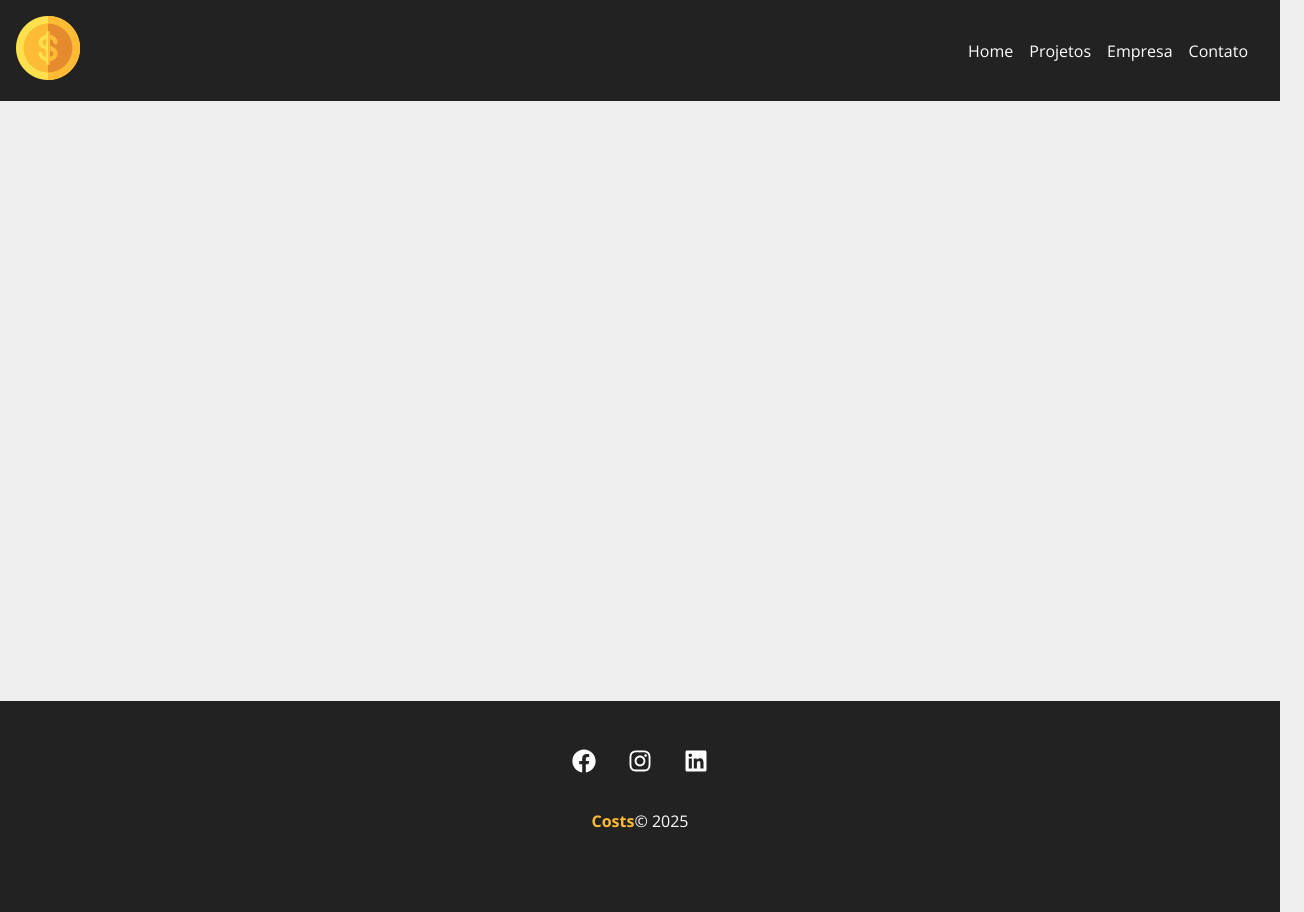
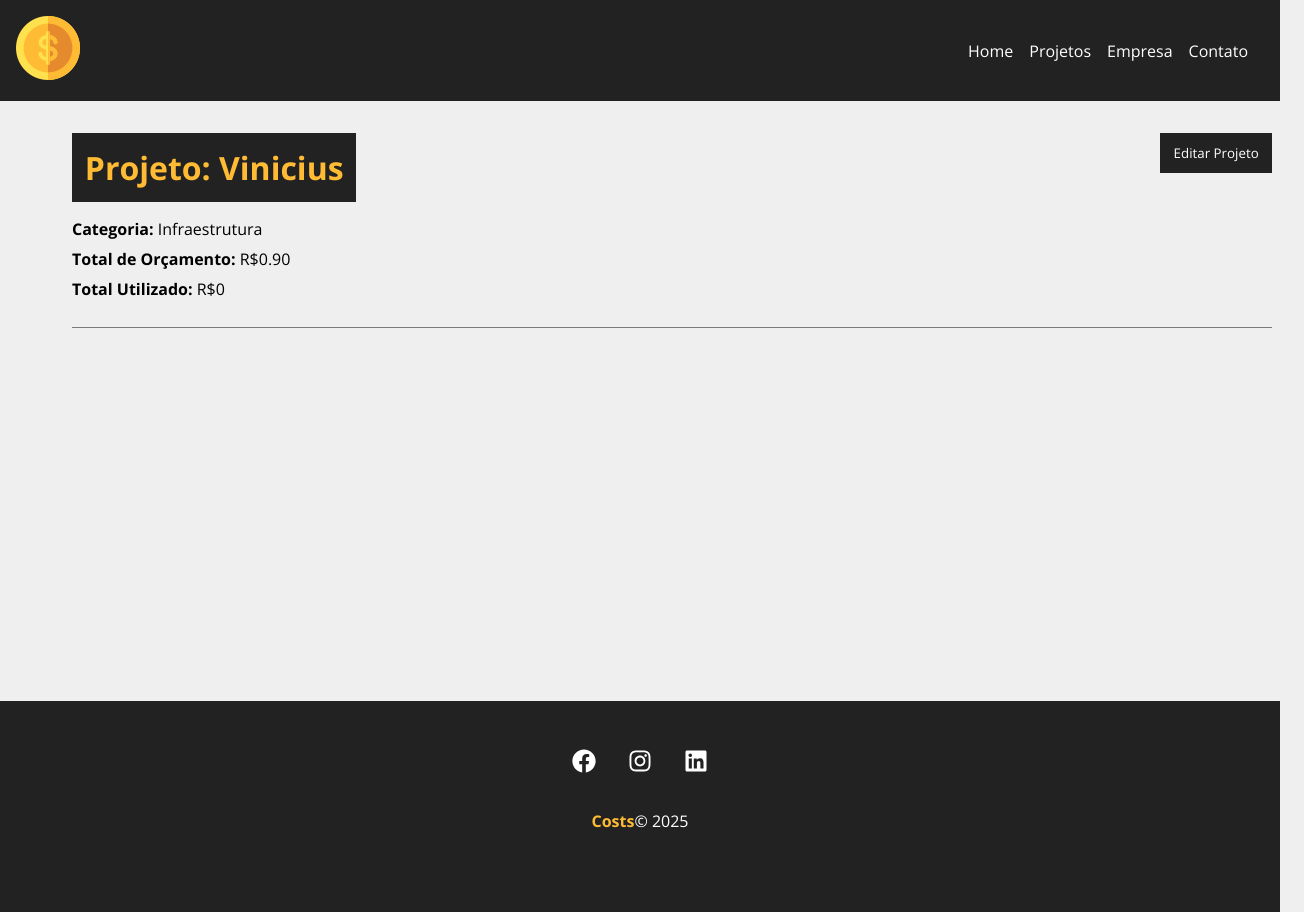
Before and after one commit to viniciuslins31415-cmd/costs-gerenciador-de-projetos-react, a React (Vite) app: page /project/0acf in a window 1280 px wide. Shown: the whole page, 1304 px wide, since content can reach past the window. Built offline with nearby package versions, Linux system fonts and the light colour scheme; data requests are answered from the project's data file.

Commit message:
edição de projetos

```diff
--- a/db.json
+++ b/db.json
@@ -1,12 +1,56 @@
 {
   "projects": [
     {
-      "id": "9922",
-      "name": "Teste",
-      "budget": "1000",
+      "id": "b7a2",
+      "name": "Repositoru",
+      "budget": "10000000",
+      "category": {
+        "id": "2",
+        "name": "Desenvolvimento"
+      },
+      "cost": 0,
+      "services": []
+    },
+    {
+      "id": "4786",
+      "name": "Repositoru Design",
+      "budget": "9000000",
+      "category": {
+        "id": "3",
+        "name": "Design"
+      },
+      "cost": 0,
+      "services": []
+    },
+    {
+      "id": "8741",
+      "name": "Geek Comics",
+      "budget": "10000",
+      "category": {
+        "id": "4",
+        "name": "Planejamento"
+      },
+      "cost": 0,
+      "services": []
+    },
+    {
+      "id": "3a41",
+      "name": "teste",
+      "budget": "0",
       "category": {
         "id": "5",
         "name": "Portabilidade"
+      },
+      "cost": 0,
+      "services": []
+    },
+    {
+      "id": "0acf",
+      "name": "Vinicius",
+      "budget": "0.90",
+      "category": {
+        "id": "1",
+        "name": "Infraestrutura"
       },
       "cost": 0,
       "services": []
--- a/src/App.jsx
+++ b/src/App.jsx
@@ -4,6 +4,7 @@
 import Contact from './components/pages/Contact'
 import NewProject from './components/pages/NewProject'
 import Projects from "./components/pages/Projects"
+import Project from "./components/pages/Project"
 
 import Container from "./components/layout/Container"
 import Navbar from './components/layout/Navbar'
@@ -21,6 +22,7 @@
             <Route path="/company" element={<Company />} />
             <Route path="/contact" element={<Contact />} />
             <Route path="/newproject" element={<NewProject />} />
+            <Route path="/project/:id" element={<Project />} />
           </Routes>
         </Container>
 
--- a/src/components/layout/LinkButton.module.css
+++ b/src/components/layout/LinkButton.module.css
@@ -2,6 +2,7 @@
     background-color: #222;
     color: #fff;
     padding: 0.5em 1em;
+    text-decoration: none;
     transition: 0.5s;
 }
 
--- /dev/null
+++ b/src/components/pages/Project.jsx
@@ -0,0 +1,107 @@
+import styles from './Project.module.css'
+
+import { useParams } from 'react-router-dom'
+import { useState, useEffect } from 'react'
+
+import Loading from '../layout/Loading'
+import Container from '../layout/Container'
+import ProjectForm from '../project/ProjectForm'
+import Message from '../layout/Message'
+
+function Project() {
+
+    const { id } = useParams()
+
+    const [project, setProject] = useState([])
+    const [showProjectForm, setShowProjectForm] = useState(false)
+    const [message, setMessage] = useState()
+    const [type, setType] = useState()
+
+    useEffect(() => {
+        setTimeout(() => {
+            fetch(`http://localhost:5000/projects/${id}`, {
+            method: 'GET',
+            headers: {
+                'Content-Type': 'application/json'
+            },
+        })
+        .then(resp => resp.json())
+        .then((data) => {
+            setProject(data)
+        })
+        .catch(err => console.log(err))
+        }, 300)
+    }, [id])
+
+    function editPost(project) {
+        //budget validation
+        if(project.budget < project.cost) {
+            setMessage('O orçamento não pode ser menor que o custo do projeto!')
+            setType('error')
+            return false
+        }
+
+        fetch(`http://localhost:5000/projects/${project.id}`, {
+            method: 'PATCH',
+            headers: {
+                'Content-Type' : 'application/json',
+            },
+            body: JSON.stringify(project)
+        })
+        .then(resp => resp.json())
+        .then((data) => {
+
+            setProject(data)
+            setShowProjectForm(false)
+            setMessage('Projeto atualizado!')
+            setType('success')
+
+        })
+        .catch(err => console.log(err))
+    }
+
+    function toggleProjectForm() {
+        setShowProjectForm(!showProjectForm)
+    }
+
+    return (<>
+        {project.name ? (
+            <div className={styles.project_details}>
+                {message && <Message type={type} msg={message}/>}
+                <Container customClass='column'>
+                    <div className={styles.details_container}>
+                        <h1>Projeto: {project.name}</h1>
+                        <button onClick={toggleProjectForm} className={styles.btn}>
+                            {!showProjectForm ? 'Editar Projeto' : 'Fechar'}
+                        </button>
+                        {!showProjectForm ? (
+                            <div className={styles.project_info}>
+                                <p>
+                                    <span>Categoria:</span> {project.category.name}
+                                </p>
+                                <p>
+                                    <span>Total de Orçamento:</span> R${project.budget}
+                                </p>
+                                <p>
+                                    <span>Total Utilizado:</span> R${project.cost}
+                                </p>
+                            </div>
+                        ) : (
+                            <div className={styles.project_info}>
+                                <ProjectForm
+                                 handleSubmit={editPost}
+                                 btnText="Concluir edição"
+                                 projectData={project}
+                                />
+                            </div>
+                        )}
+                    </div>
+                </Container>
+            </div>
+        ) : (
+            <Loading/>
+        )}
+    </>)
+}
+
+export default Project
--- /dev/null
+++ b/src/components/pages/Project.module.css
@@ -0,0 +1,48 @@
+.project_details {
+    padding: 2em;
+}
+
+.project_details h1,
+.project_details h2,
+.project_details p {
+    margin-bottom: 0.5em;
+}
+
+.project_details h1 {
+    background-color: #222;
+    color: #ffbb33;
+    padding: 0.4em;
+}
+
+.project_details span {
+    font-weight: bold;
+}
+
+.details_container,
+.service_form_container {
+    border-bottom: 1px solid #7a7a7a;
+    margin-bottom: 1.2em;
+    padding-bottom: 1.2em;
+    display: flex;
+    justify-content: space-between;
+    flex-wrap: wrap;
+}
+
+.btn {
+    background-color: #222;
+    color: #fff;
+    padding: 0.5em 1em;
+    text-decoration: none;
+    transition: 0.5s;
+    cursor: pointer;
+    max-height: 40px;
+    border: none;
+}
+
+.btn:hover {
+    color: #ffbb33;
+}
+
+.project_info {
+    width: 100%;
+}
--- a/src/components/pages/Projects.jsx
+++ b/src/components/pages/Projects.jsx
@@ -12,9 +12,11 @@
 function Projects() {
     const [projects, setProjects] = useState([])
     const [removeLoading, setRemoveLoading] = useState(false)
+    const [projectMessage, setProjectMessage] = useState('')
 
     const validProjects = projects.filter(
         project =>
+        project.id &&
         project.name &&
         project.budget &&
         project.category &&
@@ -45,6 +47,23 @@
         }, 300)
     }, [])
 
+    function removeProject(id) {
+
+        fetch(`http://localhost:5000/projects/${id}`, {
+            method: 'DELETE',
+            headers: {
+                'Content-Type': 'application/json'
+            },
+        })
+        .then(resp => resp.json())
+        .then(() => {
+            setProjects(projects.filter((project) => project.id !== id))
+            setProjectMessage('Projeto removido com sucesso!')
+        })
+        .catch(err => console.log(err))
+
+    }
+
     return(
         <div className={styles.project_container}>
             <div className={styles.title_container}>
@@ -52,6 +71,7 @@
                 <LinkButton to="/newproject" text="Criar Projeto"/>
             </div>
             {message && <Message type="success" msg={message}/>}
+            {projectMessage&& <Message type="success" msg={projectMessage}/>}
             <Container customClass="start">
                 {validProjects.map(project => (
                     <ProjectCard
@@ -60,6 +80,7 @@
                     budget={project.budget}
                     category={project.category.name}
                     key={project.id}
+                    handleRemove={removeProject}
                     />
                 ))}
                 {!removeLoading && <Loading/>}
--- a/src/components/project/ProjectCard.jsx
+++ b/src/components/project/ProjectCard.jsx
@@ -5,6 +5,12 @@
 import { BsPencil, BsFillTrashFill } from 'react-icons/bs'
 
 function ProjectCard({id, name, budget, category, handleRemove}) {
+
+    const remove = (e) => {
+        e.preventDefault()
+        handleRemove(id)
+    }
+
     return (
         <div className={styles.project_card}>
             <h4>{name}</h4>
@@ -15,10 +21,10 @@
                 <span className={`${styles[category.toLowerCase()]}`}></span> {category}
             </p>
             <div className={styles.project_card_actions}>
-                <Link to="/">
+                <Link to={`/project/${id}`}>
                     <BsPencil/> Editar
                 </Link>
-                <button>
+                <button onClick={remove}>
                     <BsFillTrashFill/> Excluir
                 </button>
             </div>
```
